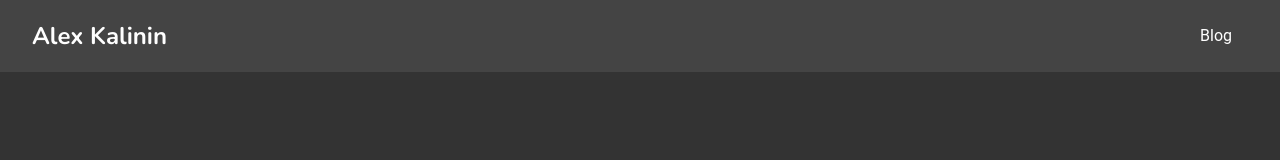
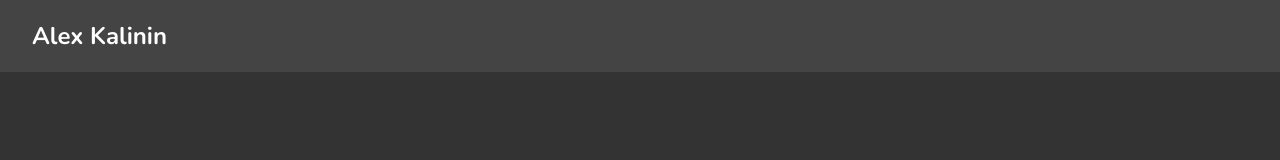
Before and after one commit to Kalininator/blog, a Next.js app: page / in a window 1280 px wide. Shown: the top 160 px of the page. Built offline with nearby package versions, Linux system fonts and the light colour scheme.

Commit message:
Update Header.tsx

```diff
--- a/components/Header.tsx
+++ b/components/Header.tsx
@@ -3,12 +3,11 @@ import Link from 'next/link';
 export default function Header(): JSX.Element {
   return (
     <nav>
-      <h1>Alex Kalinin</h1>
-      <div>
-        <Link href="/">
-          <a>Blog</a>
-        </Link>
-      </div>
+      <Link href="/">
+        <a>
+          <h1>Alex Kalinin</h1>
+        </a>
+      </Link>
       <style jsx>{`
         nav {
           background: #444;
```
